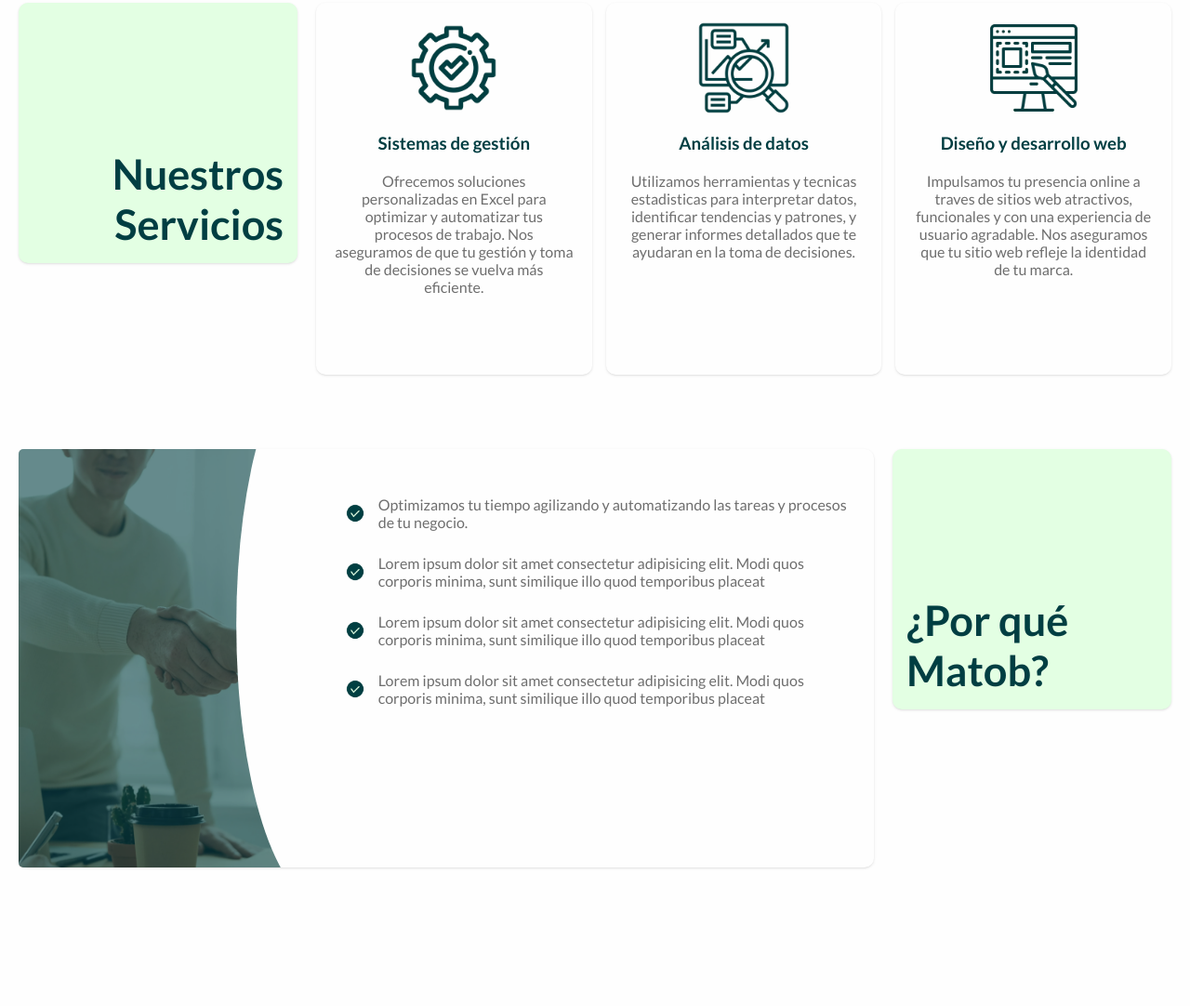
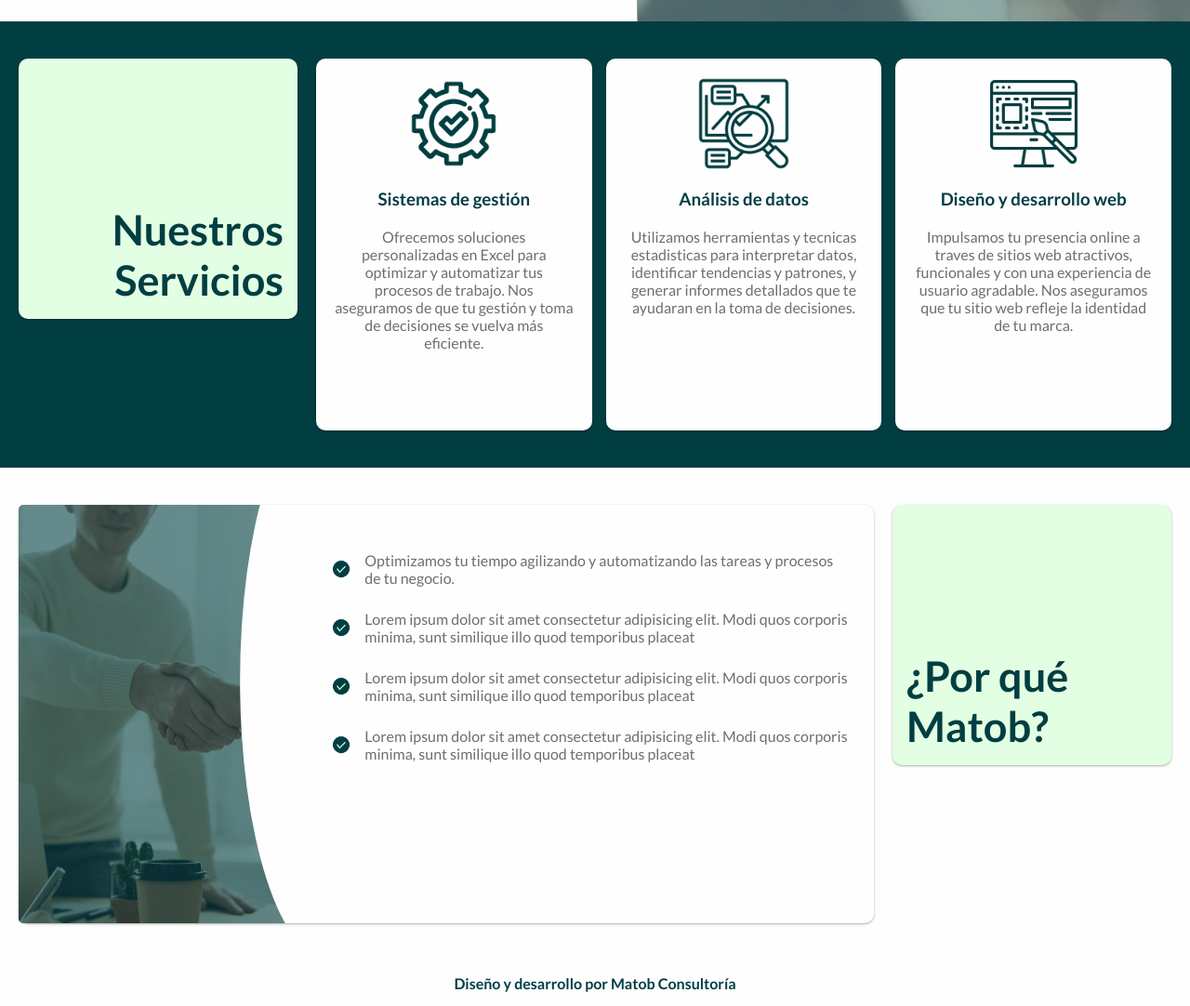
Before and after one commit to TobiasMolinero/matob-astro, an Astro site: page / in a window 1280 px wide. Shown: the part 777-1859 px from the top of the page at 93% size. Before the commit the page ends 1730 px from the top, so only its background shows below. Built offline with nearby package versions, Linux system fonts and the light colour scheme; Astro itself is replaced by a stand-in of ours.

Commit message:
cambios grales y agrego Footer

```diff
--- /dev/null
+++ b/src/components/Footer.astro
@@ -0,0 +1,18 @@
+---
+---
+
+<footer>
+    <h4>Diseño y desarrollo por Matob Consultoría</h4>
+</footer>
+
+<style>
+
+    footer{
+        padding: 15px 0;
+    }
+
+    h4{
+        text-align: center;
+        color: var(--title);
+    }
+</style>
--- a/src/components/Hero.astro
+++ b/src/components/Hero.astro
@@ -4,7 +4,7 @@ import { Button } from '@lib'
 ---
 
 <section class="hero">
-    <div class="content">
+    <div class="content" transition:animate="fade">
         <h1 class="title">Impulsá tu negocio al siguiente nivel!</h1>
         <p class="text">Optimizamos tu negocio con sistemas de gestión hechos en excel, y a la medida de tus necesidades. Soluciones eficaces para empresas pequeñas que buscan crecer.</p>
         <div class="container-button">
@@ -19,7 +19,8 @@ import { Button } from '@lib'
 
 <style>
     .hero{
-        height: calc(100vh - 100px);
+        height: calc(100vh - 60px);
+        width: 100%;
         padding-left: 40px;
         display: flex;
     }
@@ -66,7 +67,7 @@ import { Button } from '@lib'
     @media screen and (max-width: 1023px) {
 
         .hero{
-            height: 100vh;
+            height: calc(100vh - 60px);
             background-image: linear-gradient(
                 to bottom,
                 #fefefeb6,
--- a/src/components/Pros.astro
+++ b/src/components/Pros.astro
@@ -36,8 +36,7 @@ import { TitleCard, icon_check_blue, pros_image } from "@lib";
 <style>
     .pros{
         max-width: 1480px;
-        margin-top: 40px;
-        padding: 20px;
+        padding: 40px 20px;
         display: flex;
         flex-direction: row-reverse;
         column-gap: 20px;
@@ -83,7 +82,7 @@ import { TitleCard, icon_check_blue, pros_image } from "@lib";
     }
 
     .container-list{
-        padding: 50px 20px;
+        padding: 50px 25px 50px 0;
     }
     .list{
         list-style: none;
--- a/src/components/Services.astro
+++ b/src/components/Services.astro
@@ -28,9 +28,10 @@ import { TitleCard, ServiceCard, icon_gear, icon_analisis, icon_web } from '@lib
 <style>
     .services{
         max-width: 1480px;
-        padding: 20px;
+        padding: 40px 20px;
         display: flex;
         column-gap: 20px;
+        background: var(--title)
     }
     .cards{
         flex: 1;
--- a/src/components/modul.ts
+++ b/src/components/modul.ts
@@ -5,6 +5,7 @@ import Services from './Services.astro'
 import Pros from './Pros.astro'
 import Contact from './Contact.astro'
 import DropDownNav from './DropDownNav.astro'
+import Footer from './Footer.astro'
 
 export {
     Header,
@@ -14,4 +15,5 @@ export {
     Pros,
     Contact,
     DropDownNav,
+    Footer,
 }
--- a/src/config/global.css
+++ b/src/config/global.css
@@ -30,19 +30,20 @@
 
 :root {
   scroll-behavior: smooth;
-  scrollbar-width: thin;
-  scrollbar-color: var(--bg-button) transparent;
+  /* scrollbar-width: thin; */
+  /* scrollbar-color: var(--bg-button) transparent; */
   --title: rgb(0, 62, 66);
   --bg-button: rgb(227, 255, 227);
   --text: rgb(110, 110, 110);
   --background: #fefefe;
   --shadow-sm: 0 1px 2px 0 rgb(0 0 0 / 0.05);
-  --shadow: 0 1px 3px 0 rgb(0 0 0 / 0.1), 0 1px 2px -1px rgb(0 0 0 / 0.1);
+  --shadow: 0 1px 3px 0 rgb(0 0 0 / 0.25), 0 1px 2px -1px rgb(0 0 0 / 0.25);
   --shadow-md: 0 4px 6px -1px rgb(0 0 0 / 0.1), 0 2px 4px -2px rgb(0 0 0 / 0.1);
   --inner-shadow: inset 0 2px 6px 0 rgb(0 0 0);
 }
 
 html {
+
   font-family: 'Lato';
   background: var(--background);
 }
@@ -53,6 +54,7 @@ html {
   box-sizing: border-box;
 }
 
+
 /* shadow-sm: box-shadow: 0 1px 2px 0 rgb(0 0 0 / 0.05); */
 /* shadow:  0 1px 3px 0 rgb(0 0 0 / 0.1), 0 1px 2px -1px rgb(0 0 0 / 0.1); */
 /* shadow-md: box-shadow: 0 4px 6px -1px rgb(0 0 0 / 0.1), 0 2px 4px -2px rgb(0 0 0 / 0.1); */
--- a/src/layouts/Layout.astro
+++ b/src/layouts/Layout.astro
@@ -1,6 +1,7 @@
 ---
 import '../config/global.css'
-import { Header } from '@components';
+import { ViewTransitions } from 'astro:transitions';
+import { Header, Footer } from '@components';
 
 interface Props {
 	title: string;
@@ -10,7 +11,7 @@ const { title } = Astro.props;
 ---
 
 <!doctype html>
-<html lang="en">
+<html lang="es" transition:animate="none">
 	<head>
 		<meta charset="UTF-8" />
 		<meta name="description" content="Impulsa tu negocio con MATOB Consultoria. Creamos sistemas de gestión en excel para agilzar y automatizar tus procesos" />
@@ -18,9 +19,11 @@ const { title } = Astro.props;
 		<link rel="icon" href="/icons/matob_icono.webp" />
 		<meta name="generator" content={Astro.generator} />
 		<title>{title}</title>
+		<ViewTransitions />
 	</head>
 	<body>
 		<Header />
 		<slot />
+		<Footer />
 	</body>
 </html>
--- a/src/lib/cards/ServiceCard.astro
+++ b/src/lib/cards/ServiceCard.astro
@@ -25,6 +25,7 @@ const { title, src, alt, text } = Astro.props
         align-items: center;
         row-gap: 20px;
         padding: 20px;
+        background: var(--background);
     }
 
     .img{
```
